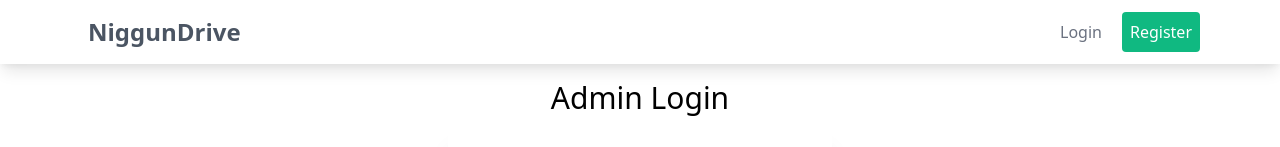
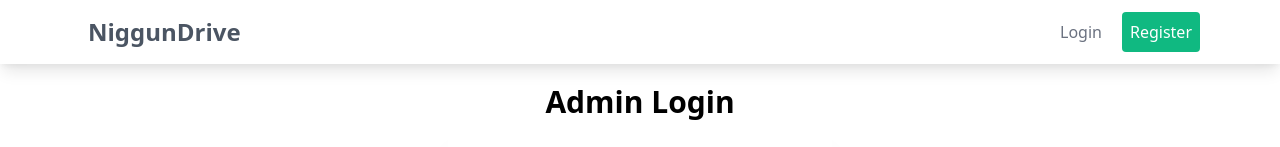
Before and after one commit to Shriever/NiggunDrive, a Next.js app in the folder web/: page /login in a window 1280 px wide. Shown: the top 147 px of the page. Built offline with nearby package versions, Linux system fonts and the light colour scheme.

Commit message:
more styling

```diff
--- a/web/pages/login.tsx
+++ b/web/pages/login.tsx
@@ -4,8 +4,8 @@ import Wrapper from '../components/Wrapper'
 const login = () => {
     return (
       <Wrapper>
-        <h1 className='text-center text-3xl mt-4 mb-3 rounded'>Admin Login</h1>
-        <div className='max-w-md lg:max-w-sm shadow-xl mx-auto  pt-2 flex flex-col items-center p-6 py-8'>
+        <h1 className='text-center text-3xl mt-5 mb-3 rounded font-semibold'>Admin Login</h1>
+        <div className='max-w-md xl:max-w-sm sm:shadow-xl mx-auto  pt-2 flex flex-col items-center p-6 py-8'>
           <input
             type='email'
             placeholder='Email Address'
```
